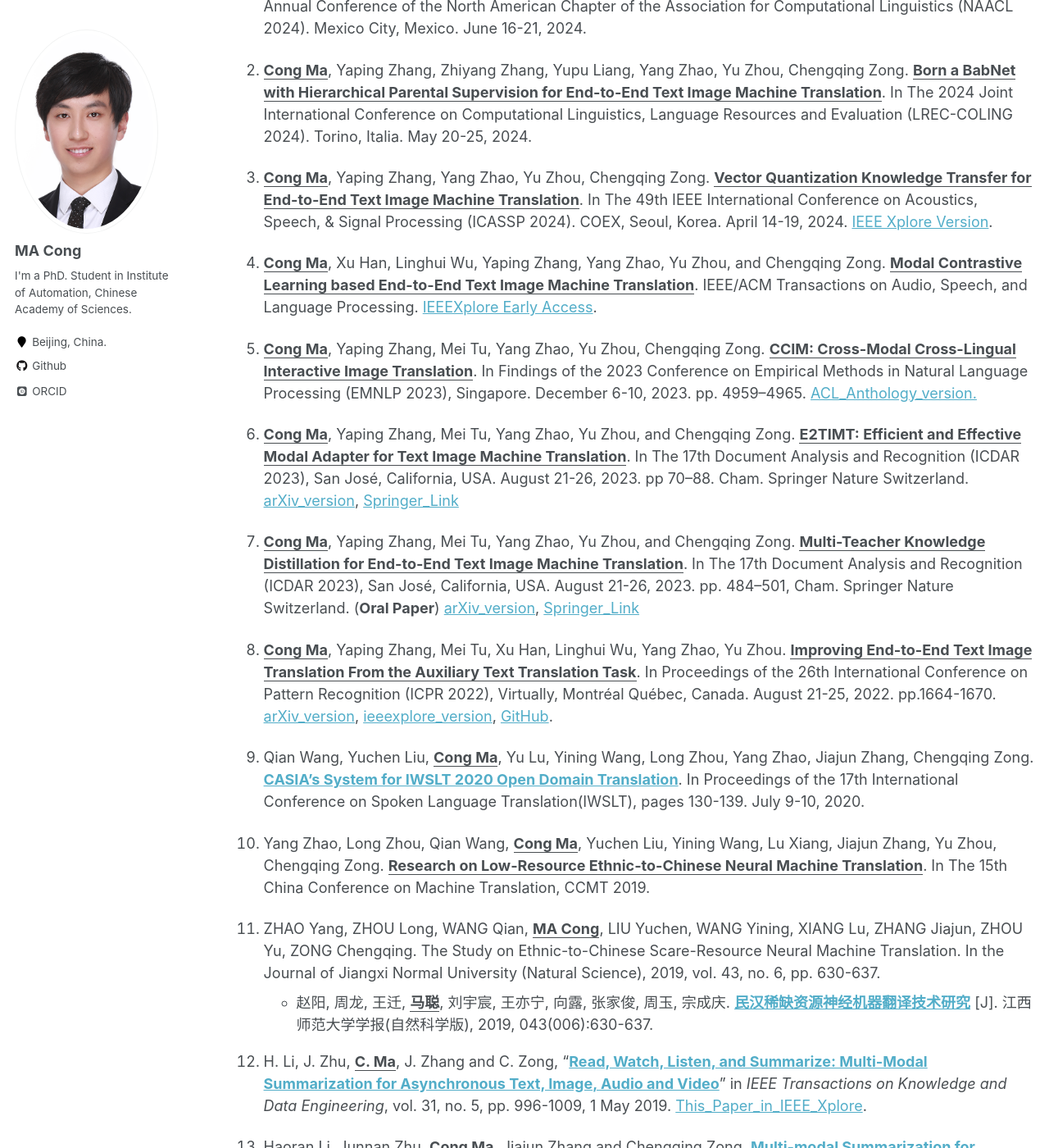
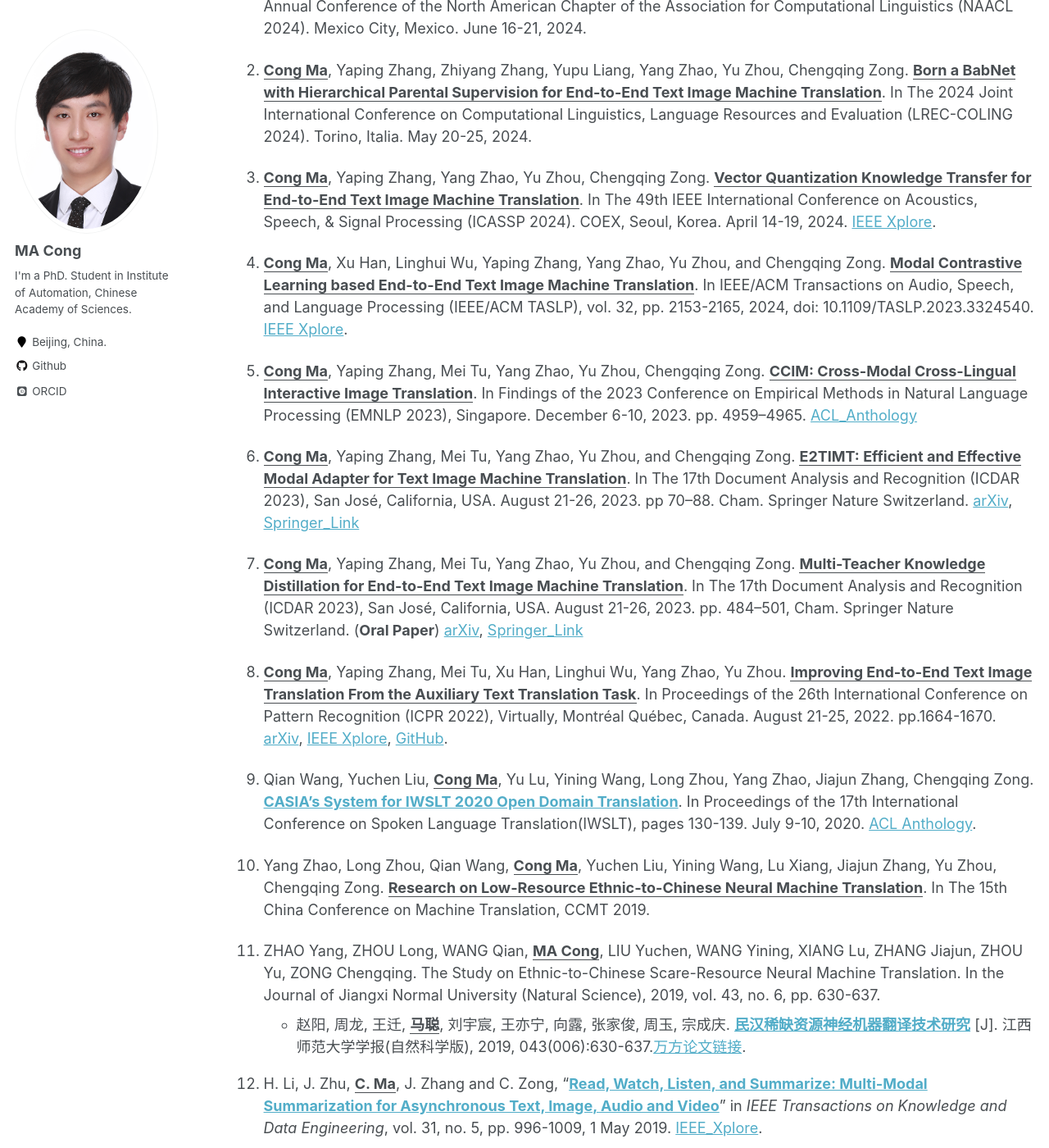
Before and after one commit to EriCongMa/ericongma.github.io, a Jekyll site: the page built from _pages/publications.md, in a window 1280 px wide and 1400 px high, scrolled down 224 px. Shown: the whole window at 82% size. Built offline with Jekyll 4.4.1, drawn with Linux system fonts in a browser that asks for light colours; some web fonts are replaced.

Commit message:
macong:2024-04-11_08:35:35

```diff
--- a/_pages/publications.md
+++ b/_pages/publications.md
@@ -22,28 +22,28 @@ author_profile: true
 
 2. **<u>Cong Ma</u>**, Yaping Zhang, Zhiyang Zhang, Yupu Liang, Yang Zhao, Yu Zhou, Chengqing Zong. **<u>Born a BabNet with Hierarchical Parental Supervision for End-to-End Text Image Machine Translation</u>**. In The 2024 Joint International Conference on Computational Linguistics, Language Resources and Evaluation (LREC-COLING 2024). Torino, Italia. May 20-25, 2024.
 
-3. **<u>Cong Ma</u>**, Yaping Zhang, Yang Zhao, Yu Zhou, Chengqing Zong. **<u>Vector Quantization Knowledge Transfer for End-to-End Text Image Machine Translation</u>**. In The 49th IEEE International Conference on Acoustics, Speech, & Signal Processing (ICASSP 2024). COEX, Seoul, Korea. April 14-19, 2024.  [IEEE Xplore Version](https://ieeexplore.ieee.org/document/10447334).
+3. **<u>Cong Ma</u>**, Yaping Zhang, Yang Zhao, Yu Zhou, Chengqing Zong. **<u>Vector Quantization Knowledge Transfer for End-to-End Text Image Machine Translation</u>**. In The 49th IEEE International Conference on Acoustics, Speech, & Signal Processing (ICASSP 2024). COEX, Seoul, Korea. April 14-19, 2024.  [IEEE Xplore](https://ieeexplore.ieee.org/document/10447334).
 
-4. **<u>Cong Ma</u>**, Xu Han, Linghui Wu, Yaping Zhang, Yang Zhao, Yu Zhou, and Chengqing Zong. **<u>Modal Contrastive Learning based End-to-End Text Image Machine Translation</u>**. IEEE/ACM Transactions on Audio, Speech, and Language Processing. [IEEEXplore Early Access](https://ieeexplore.ieee.org/document/10284997/).
+4. **<u>Cong Ma</u>**, Xu Han, Linghui Wu, Yaping Zhang, Yang Zhao, Yu Zhou, and Chengqing Zong. **<u>Modal Contrastive Learning based End-to-End Text Image Machine Translation</u>**. In IEEE/ACM Transactions on Audio, Speech, and Language Processing (IEEE/ACM TASLP), vol. 32, pp. 2153-2165, 2024, doi: 10.1109/TASLP.2023.3324540.  [IEEE Xplore](https://ieeexplore.ieee.org/document/10284997/).
 
-5. **<u>Cong Ma</u>**, Yaping Zhang, Mei Tu, Yang Zhao, Yu Zhou, Chengqing Zong. **<u>CCIM: Cross-Modal Cross-Lingual Interactive Image Translation</u>**. In Findings of the 2023 Conference on Empirical Methods in Natural Language Processing (EMNLP 2023), Singapore. December 6-10, 2023. pp. 4959–4965. [ACL_Anthology_version.](https://aclanthology.org/2023.findings-emnlp.330/)
+5. **<u>Cong Ma</u>**, Yaping Zhang, Mei Tu, Yang Zhao, Yu Zhou, Chengqing Zong. **<u>CCIM: Cross-Modal Cross-Lingual Interactive Image Translation</u>**. In Findings of the 2023 Conference on Empirical Methods in Natural Language Processing (EMNLP 2023), Singapore. December 6-10, 2023. pp. 4959–4965. [ACL_Anthology](https://aclanthology.org/2023.findings-emnlp.330/)
 
-6. **<u>Cong Ma</u>**, Yaping Zhang, Mei Tu, Yang Zhao, Yu Zhou, and Chengqing Zong. **<u>E2TIMT: Efficient and Effective Modal Adapter for Text Image Machine Translation</u>**. In The 17th Document Analysis and Recognition (ICDAR 2023), San José, California, USA. August 21-26, 2023. pp 70–88. Cham. Springer Nature Switzerland.  [arXiv_version](https://arxiv.org/abs/2305.05166), [Springer_Link](https://link.springer.com/chapter/10.1007/978-3-031-41731-3_5)
+6. **<u>Cong Ma</u>**, Yaping Zhang, Mei Tu, Yang Zhao, Yu Zhou, and Chengqing Zong. **<u>E2TIMT: Efficient and Effective Modal Adapter for Text Image Machine Translation</u>**. In The 17th Document Analysis and Recognition (ICDAR 2023), San José, California, USA. August 21-26, 2023. pp 70–88. Cham. Springer Nature Switzerland.  [arXiv](https://arxiv.org/abs/2305.05166), [Springer_Link](https://link.springer.com/chapter/10.1007/978-3-031-41731-3_5)
 
-7. **<u>Cong Ma</u>**, Yaping Zhang, Mei Tu, Yang Zhao, Yu Zhou, and Chengqing Zong. **<u>Multi-Teacher Knowledge Distillation for End-to-End Text Image Machine Translation</u>**. In The 17th Document Analysis and Recognition (ICDAR 2023), San José, California, USA. August 21-26, 2023. pp. 484–501, Cham. Springer Nature Switzerland. (**Oral Paper**) [arXiv_version](https://arxiv.org/abs/2305.05226), [Springer_Link](https://link.springer.com/chapter/10.1007/978-3-031-41676-7_28)
+7. **<u>Cong Ma</u>**, Yaping Zhang, Mei Tu, Yang Zhao, Yu Zhou, and Chengqing Zong. **<u>Multi-Teacher Knowledge Distillation for End-to-End Text Image Machine Translation</u>**. In The 17th Document Analysis and Recognition (ICDAR 2023), San José, California, USA. August 21-26, 2023. pp. 484–501, Cham. Springer Nature Switzerland. (**Oral Paper**) [arXiv](https://arxiv.org/abs/2305.05226), [Springer_Link](https://link.springer.com/chapter/10.1007/978-3-031-41676-7_28)
 
-8. **<u>Cong Ma</u>**, Yaping Zhang, Mei Tu, Xu Han, Linghui Wu, Yang Zhao, Yu Zhou. **<u>Improving End-to-End Text Image Translation From the Auxiliary Text Translation Task</u>**. In Proceedings of the 26th International Conference on Pattern Recognition (ICPR 2022), Virtually, Montréal Québec, Canada. August 21-25, 2022. pp.1664-1670. [arXiv_version](http://arxiv.org/abs/2210.03887), [ieeexplore_version](https://ieeexplore.ieee.org/document/9956695/), [GitHub](https://github.com/EriCongMa/E2E_TIT_With_MT).
+8. **<u>Cong Ma</u>**, Yaping Zhang, Mei Tu, Xu Han, Linghui Wu, Yang Zhao, Yu Zhou. **<u>Improving End-to-End Text Image Translation From the Auxiliary Text Translation Task</u>**. In Proceedings of the 26th International Conference on Pattern Recognition (ICPR 2022), Virtually, Montréal Québec, Canada. August 21-25, 2022. pp.1664-1670. [arXiv](http://arxiv.org/abs/2210.03887), [IEEE Xplore](https://ieeexplore.ieee.org/document/9956695/), [GitHub](https://github.com/EriCongMa/E2E_TIT_With_MT).
 
-9. Qian Wang, Yuchen Liu, **<u>Cong Ma</u>**, Yu Lu, Yining Wang, Long Zhou, Yang Zhao, Jiajun Zhang, Chengqing Zong. [**CASIA’s System for IWSLT 2020 Open Domain Translation**](https://www.aclweb.org/anthology/2020.iwslt-1.15/). In Proceedings of the 17th International Conference on Spoken Language Translation(IWSLT), pages 130-139. July 9-10, 2020.
+9. Qian Wang, Yuchen Liu, **<u>Cong Ma</u>**, Yu Lu, Yining Wang, Long Zhou, Yang Zhao, Jiajun Zhang, Chengqing Zong. [**CASIA’s System for IWSLT 2020 Open Domain Translation**](https://www.aclweb.org/anthology/2020.iwslt-1.15/). In Proceedings of the 17th International Conference on Spoken Language Translation(IWSLT), pages 130-139. July 9-10, 2020. [ACL Anthology](https://www.aclweb.org/anthology/2020.iwslt-1.15/).
 
 10. Yang Zhao, Long Zhou, Qian Wang, **<u>Cong Ma</u>**, Yuchen Liu, Yining Wang, Lu Xiang, Jiajun Zhang, Yu Zhou, Chengqing Zong. **<u>Research on Low-Resource Ethnic-to-Chinese Neural Machine Translation</u>**. In The 15th China Conference on Machine Translation, CCMT 2019.
 
 11. ZHAO Yang, ZHOU Long, WANG Qian, **<u>MA Cong</u>**, LIU Yuchen, WANG Yining, XIANG Lu, ZHANG Jiajun, ZHOU Yu, ZONG Chengqing. The Study on Ethnic-to-Chinese Scare-Resource Neural Machine Translation. In the Journal of Jiangxi Normal University (Natural Science), 2019, vol. 43, no. 6, pp. 630-637.
-    - 赵阳, 周龙, 王迁, **<u>马聪</u>**, 刘宇宸, 王亦宁, 向露, 张家俊, 周玉, 宗成庆. [**民汉稀缺资源神经机器翻译技术研究**](http://d.wanfangdata.com.cn/periodical/jxsfdxxb201906012) [J]. 江西师范大学学报(自然科学版), 2019, 043(006):630-637.
+    - 赵阳, 周龙, 王迁, **<u>马聪</u>**, 刘宇宸, 王亦宁, 向露, 张家俊, 周玉, 宗成庆. [**民汉稀缺资源神经机器翻译技术研究**](http://d.wanfangdata.com.cn/periodical/jxsfdxxb201906012) [J]. 江西师范大学学报(自然科学版), 2019, 043(006):630-637.[万方论文链接](http://d.wanfangdata.com.cn/periodical/jxsfdxxb201906012).
 
-12. H. Li, J. Zhu, **<u>C. Ma</u>**, J. Zhang and C. Zong, "[**Read, Watch, Listen, and Summarize: Multi-Modal Summarization for Asynchronous Text, Image, Audio and Video**](https://github.com/EriCongMa/Publications-of-EriC.MA/blob/master/Journal_Papers/2018-TKDE-CongMa.pdf)" in *IEEE Transactions on Knowledge and Data Engineering*, vol. 31, no. 5, pp. 996-1009, 1 May 2019. [This_Paper_in_IEEE_Xplore](https://ieeexplore.ieee.org/document/8387512?arnumber=8387512&source=authoralert).
+12. H. Li, J. Zhu, **<u>C. Ma</u>**, J. Zhang and C. Zong, "[**Read, Watch, Listen, and Summarize: Multi-Modal Summarization for Asynchronous Text, Image, Audio and Video**](https://github.com/EriCongMa/Publications-of-EriC.MA/blob/master/Journal_Papers/2018-TKDE-CongMa.pdf)" in *IEEE Transactions on Knowledge and Data Engineering*, vol. 31, no. 5, pp. 996-1009, 1 May 2019. [IEEE_Xplore](https://ieeexplore.ieee.org/document/8387512?arnumber=8387512&source=authoralert).
 
-13. Haoran Li, Junnan Zhu, **<u>Cong Ma</u>**, Jiajun Zhang and Chengqing Zong. [**Multi-modal Summarization for Asynchronous Collection of Text, Image, Audio and Video**](https://github.com/EriCongMa/Publications-of-EriC.MA/blob/master/Conference_Papers/2017-EMNLP-CongMa.pdf). *In Proceedings of the 2017 Conference on Empirical Methods in Natural Language Processing (EMNLP-17), Copenhagen, Denmark. September 9-11, 2017, pp. 1103--1113.*
+13. Haoran Li, Junnan Zhu, **<u>Cong Ma</u>**, Jiajun Zhang and Chengqing Zong. [**Multi-modal Summarization for Asynchronous Collection of Text, Image, Audio and Video**](https://aclanthology.org/D17-1114.pdf). *In Proceedings of the 2017 Conference on Empirical Methods in Natural Language Processing (EMNLP-17), Copenhagen, Denmark. September 9-11, 2017, pp. 1103--1113.* [ACL Anthology](https://aclanthology.org/D17-1114.pdf).
 
 ---
 
```
Also changed, not shown: _pages/research.md (+1 -0 lines), 2 other files.
